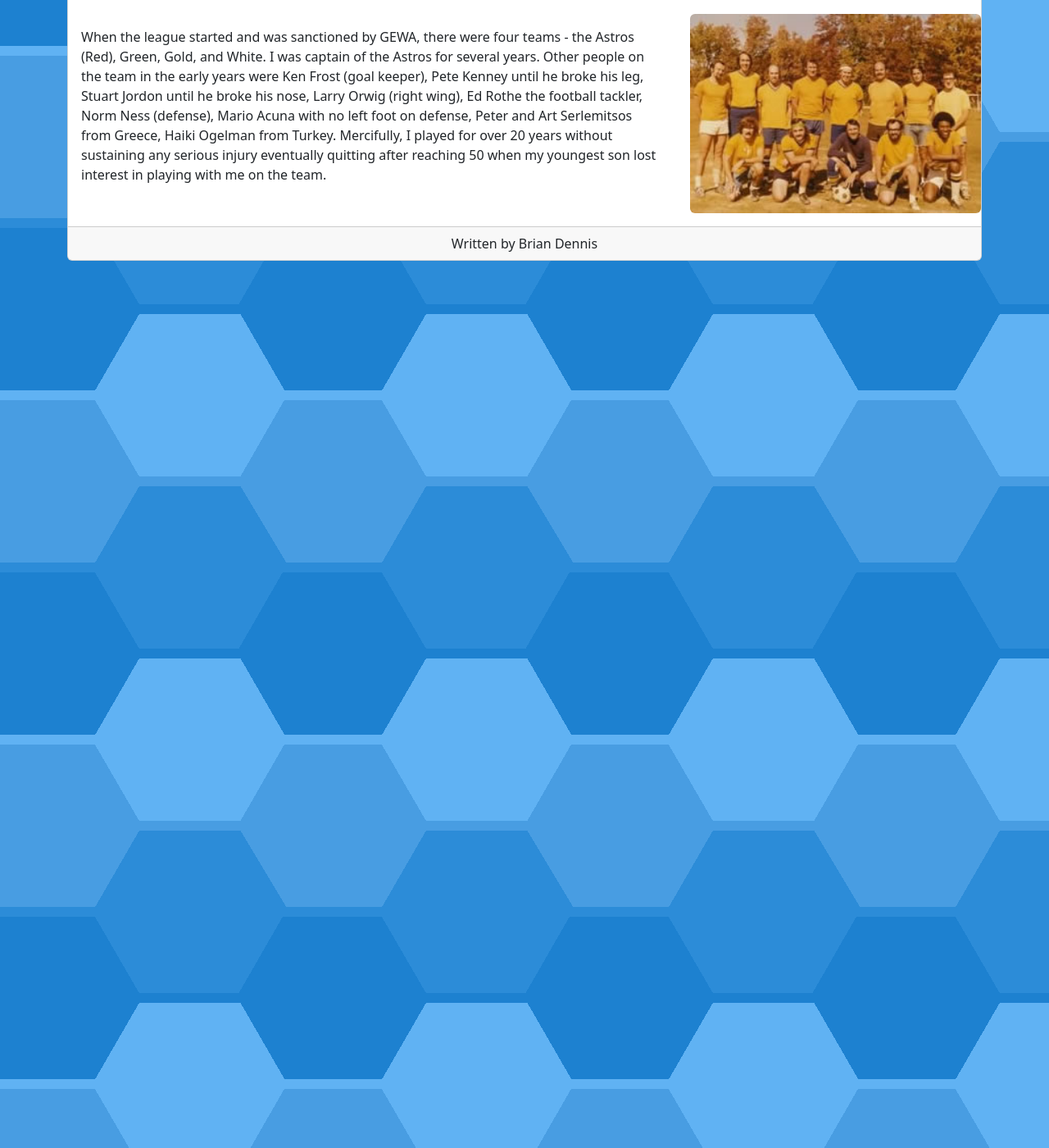
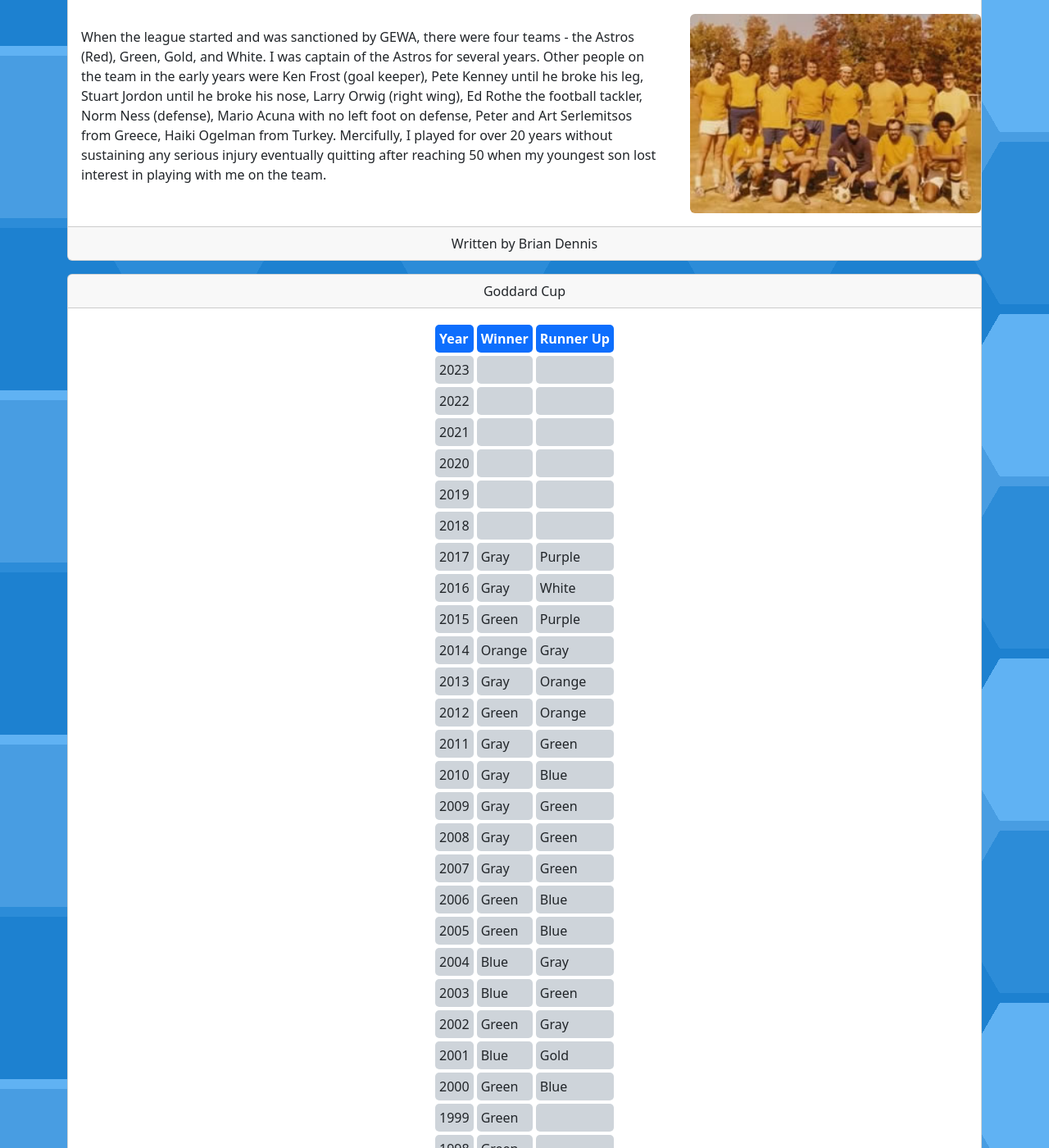
Before and after one commit to goddard-soccer/goddard-soccer.github.io, a Jekyll site: the page built from _pages/about.md, in a window 1280 px wide and 1400 px high, scrolled down 1696 px. Shown: the whole window at 82% size. Built offline with Jekyll 4.4.1, drawn with Linux system fonts in a browser that asks for light colours; some of the changed text lies outside the part shown.

Commit message:
update titles

```diff
--- a/_pages/about.md
+++ b/_pages/about.md
@@ -64,7 +64,7 @@ The Goddard Soccer League was founded with the sole purpose of providing soccer
 </div>
 
 <!-- begin row 3 -->
-<div class="card my-3">
+<div class="card mt-3">
 <div class="card-header text-center">League History</div>
 
 <div class="row mt-3 g-0">
@@ -112,3 +112,31 @@ When the league started and was sanctioned by GEWA, there were four teams - the
 
 <div class="row">
 </div>
+
+<!-- begin row 4 -->
+<div class="card my-3">
+<div class="card-header text-center">Goddard Cup</div>
+
+<div class="card-body">
+<div class="col-12 d-flex justify-content-center">
+<div class="overflow-auto ">
+
+<table>
+    <tr>
+        <th>Year</th>
+        <th>Winner</th>
+        <th>Runner Up</th>
+    </tr>
+
+{% for row in site.data.titles reversed %}
+    <tr>
+        <td>{{ row.Year }}</td>
+        <td>{{ row.Winner }}</td>
+        <td>{{ row.RunnerUp }}</td>
+    </tr>
+{% endfor %}
+
+</table>
+
+</div>
+</div>
```
Also changed, not shown: Gemfile (+0 -11 lines), _pages/standings.md (+10 -10 lines), index.md (+25 -0 lines), Gemfile.lock, README.md.
